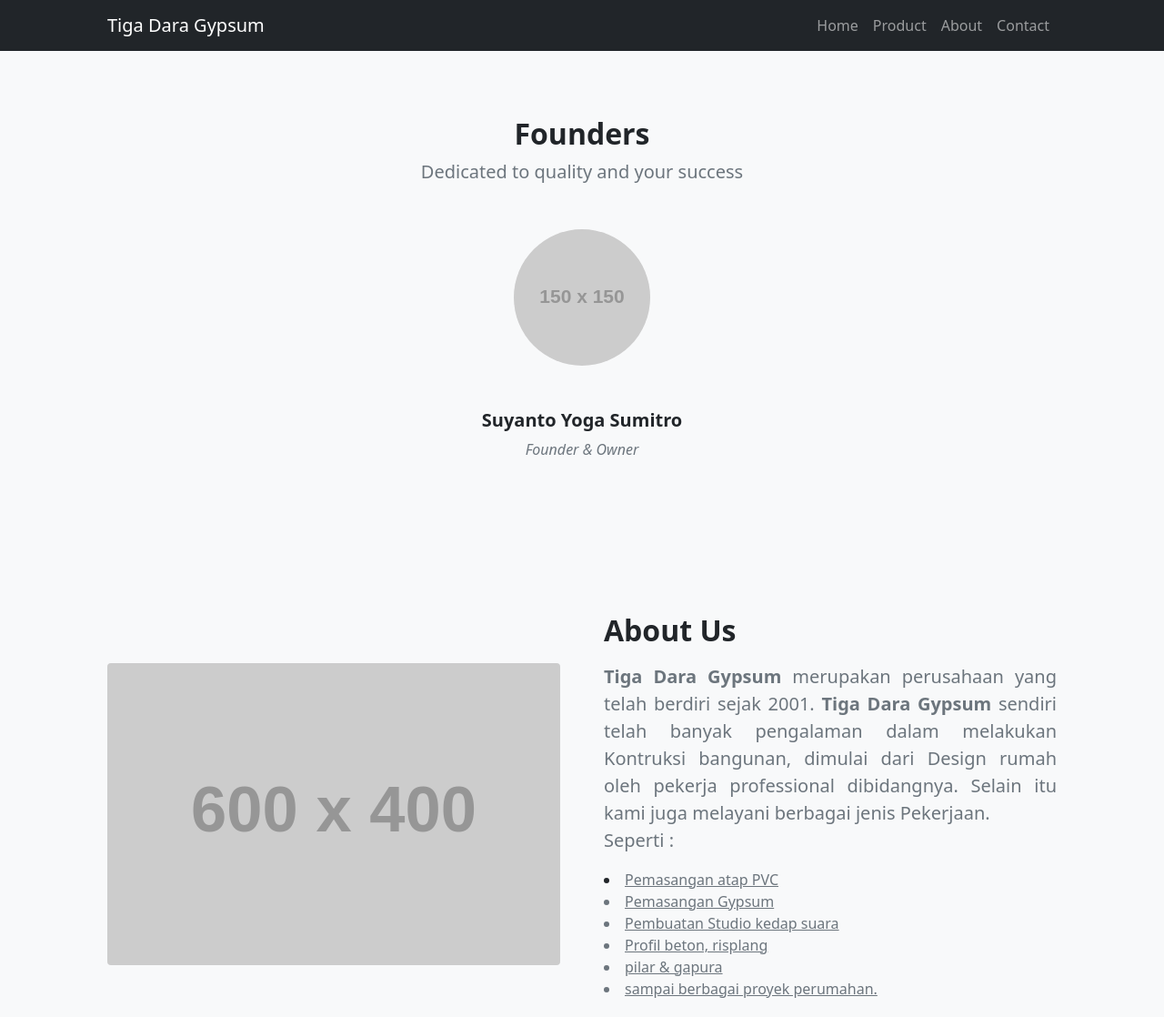
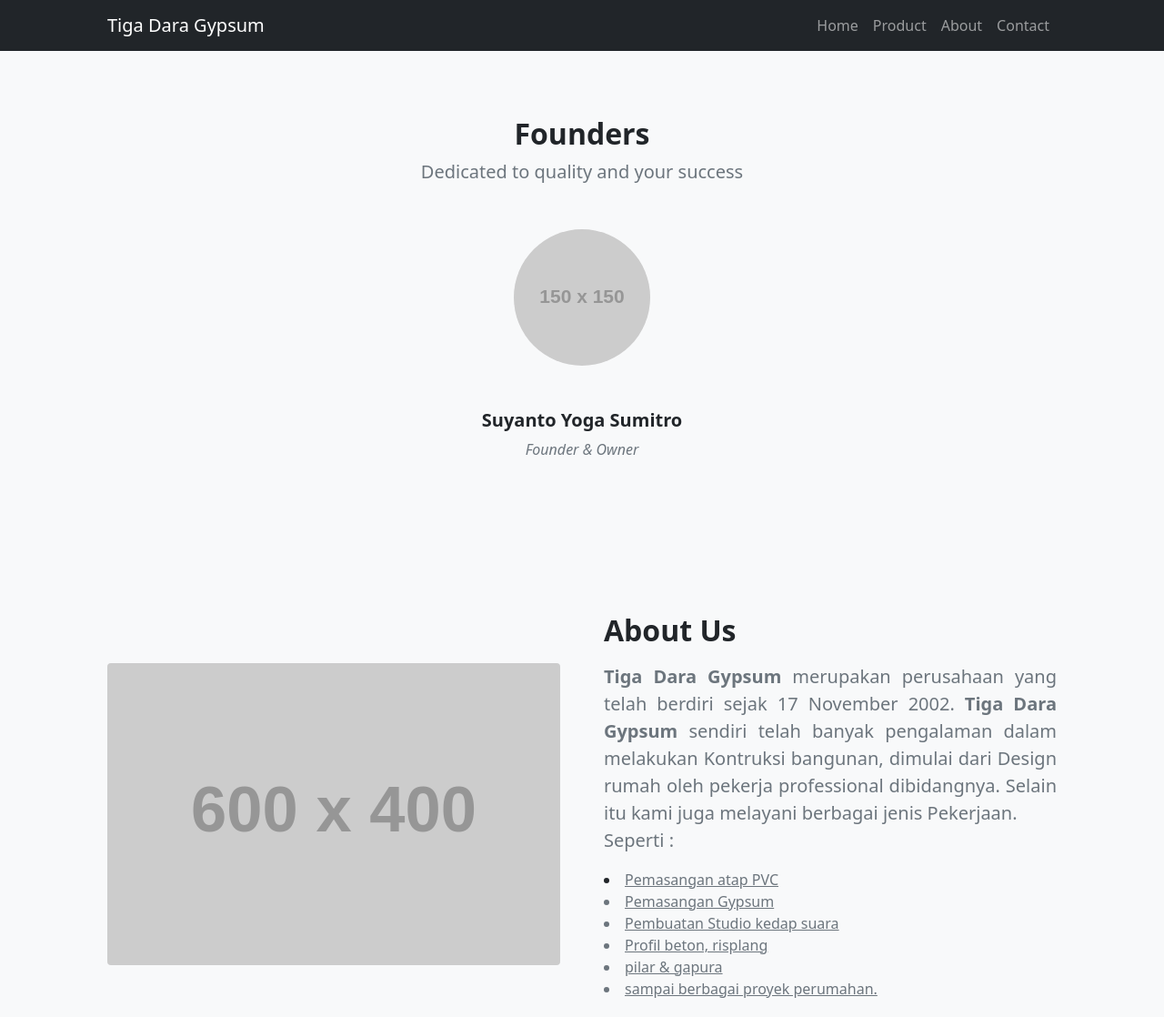
Before and after one commit to Aryaw1jaya/tigadaragypsum, a plain HTML site: page about.html in a window 1280 px wide. Shown: the top 1118 px of the page at 91% size. Drawn offline with nearby package versions, Linux system fonts and the light colour scheme; placeholder pictures from the web are drawn by us.

Commit message:
Update about.html

```diff
--- a/about.html
+++ b/about.html
@@ -70,7 +70,7 @@
                         <div class="col-lg-6">
                             <h2 class="fw-bolder mb-3">About Us</h2>
                             <p class="lead p-0 fw-normal text-muted text-justify">
-                                <strong>Tiga Dara Gypsum </strong> merupakan perusahaan yang telah berdiri sejak 2001. <strong>Tiga Dara Gypsum </strong> sendiri telah banyak pengalaman dalam melakukan Kontruksi bangunan,
+                                <strong>Tiga Dara Gypsum </strong> merupakan perusahaan yang telah berdiri sejak 17 November 2002. <strong>Tiga Dara Gypsum </strong> sendiri telah banyak pengalaman dalam melakukan Kontruksi bangunan,
                                 dimulai dari Design rumah oleh pekerja professional dibidangnya. Selain itu kami juga melayani berbagai jenis Pekerjaan. <br>
                                 Seperti : <u class="text-muted">
                                             <li>Pemasangan atap PVC</li>
```
